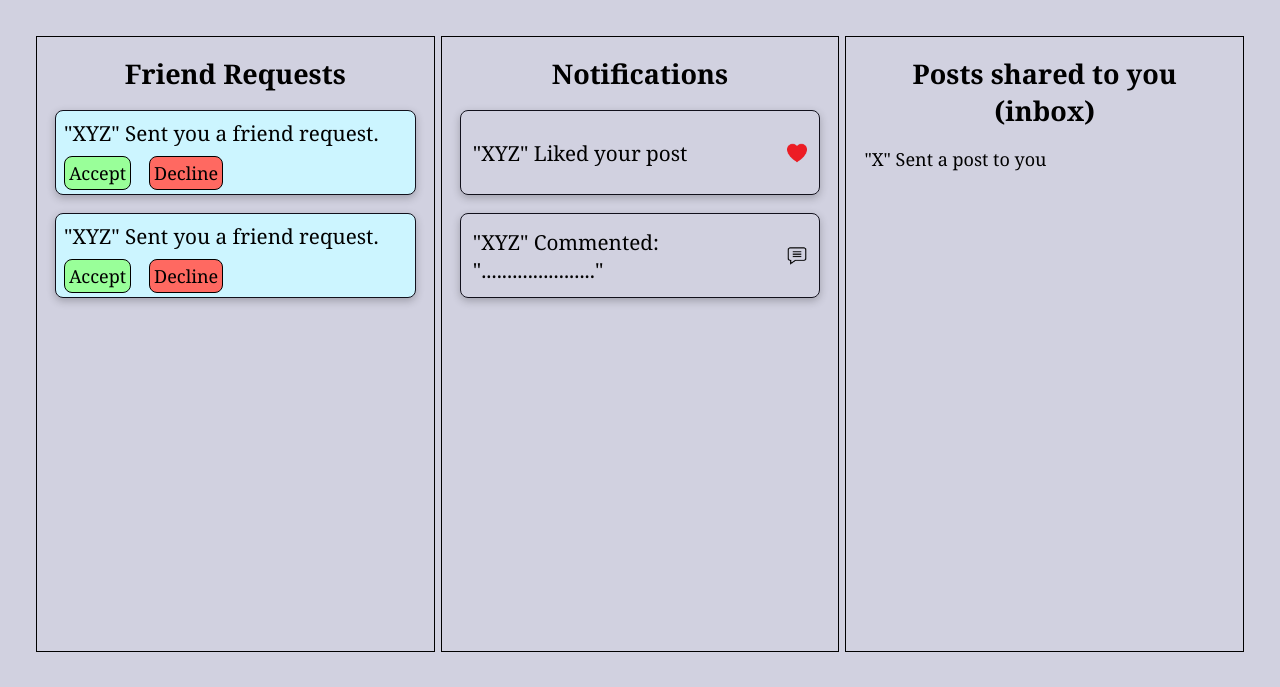
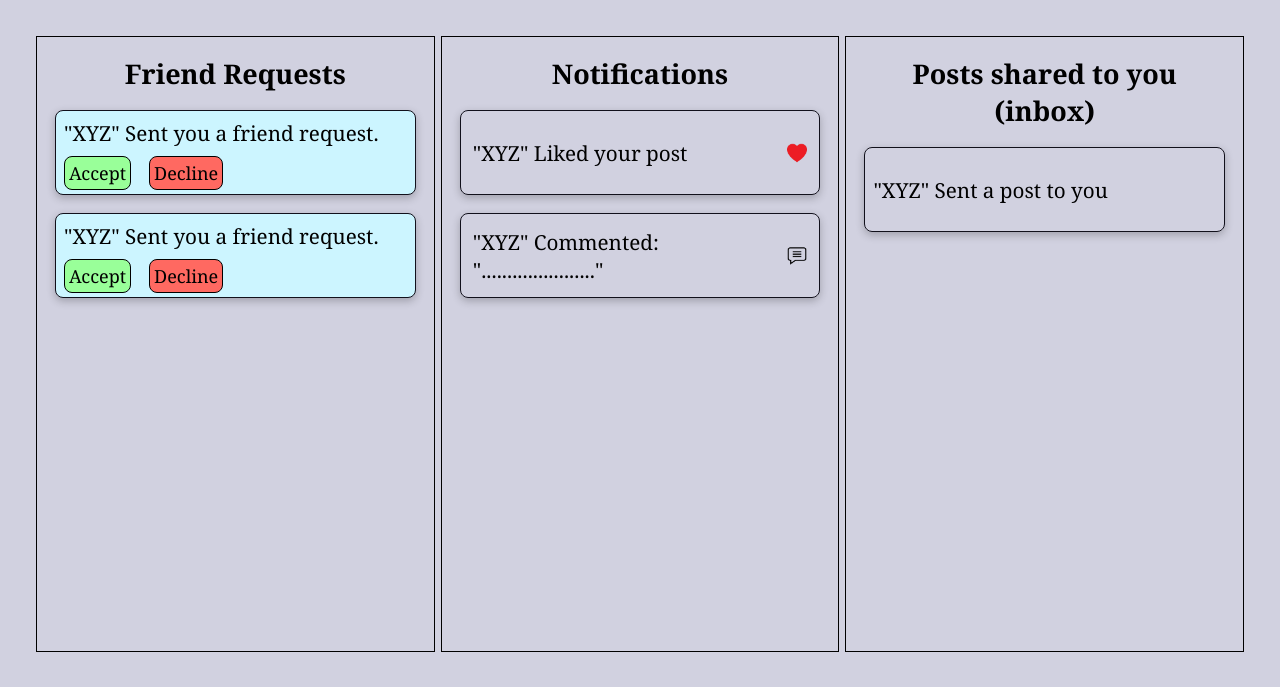
Before and after one commit to uofa-cmput404/404f23project-beeg-yoshi, a Django app: template social/templates/pages/notifcationPage.html in a window 1280 px wide. Shown: the part 72-759 px from the top of the page. Run offline with Django 4.2, Linux system fonts and the light colour scheme; the template is opened without the code that fills it, so the values that code supplies are empty.

Commit message:
sharedToYouNode complete

```diff
--- a/social/static/social/stylesheets/notificationPage.css
+++ b/social/static/social/stylesheets/notificationPage.css
@@ -85,4 +85,17 @@
     height: 85px;
     box-shadow: rgba(0, 0, 0, 0.24) 0px 3px 8px;
 }
+
 /* 4) "sharedToYou" Node */
+#sharedToYouNode{
+    display: flex;
+    align-items: center;
+    justify-content: space-between;
+    gap: 0.5rem;
+    border: 1px solid var(--darkText);
+    border-radius: 8px;
+    padding: 8px;
+    height: 85px;
+    font-size: 1.15rem;
+    box-shadow: rgba(0, 0, 0, 0.24) 0px 3px 8px;
+}
--- a/social/templates/pages/notifcationPage.html
+++ b/social/templates/pages/notifcationPage.html
@@ -61,8 +61,9 @@
         </div>
 
         <div class="streamCol">
+            <!-- This one is super simple. Just 1 div where you replace the "XYZ" with user, and make it clickable to the post link. -->
             <h1>Posts shared to you (inbox)</h1> <!-- Someone sent you a post, like tagging someone -->
-            <div id="sharedToYouNode">"X" Sent a post to you</div>
+            <div id="sharedToYouNode">"XYZ" Sent a post to you</div>
         </div>
 
     </div>
```
